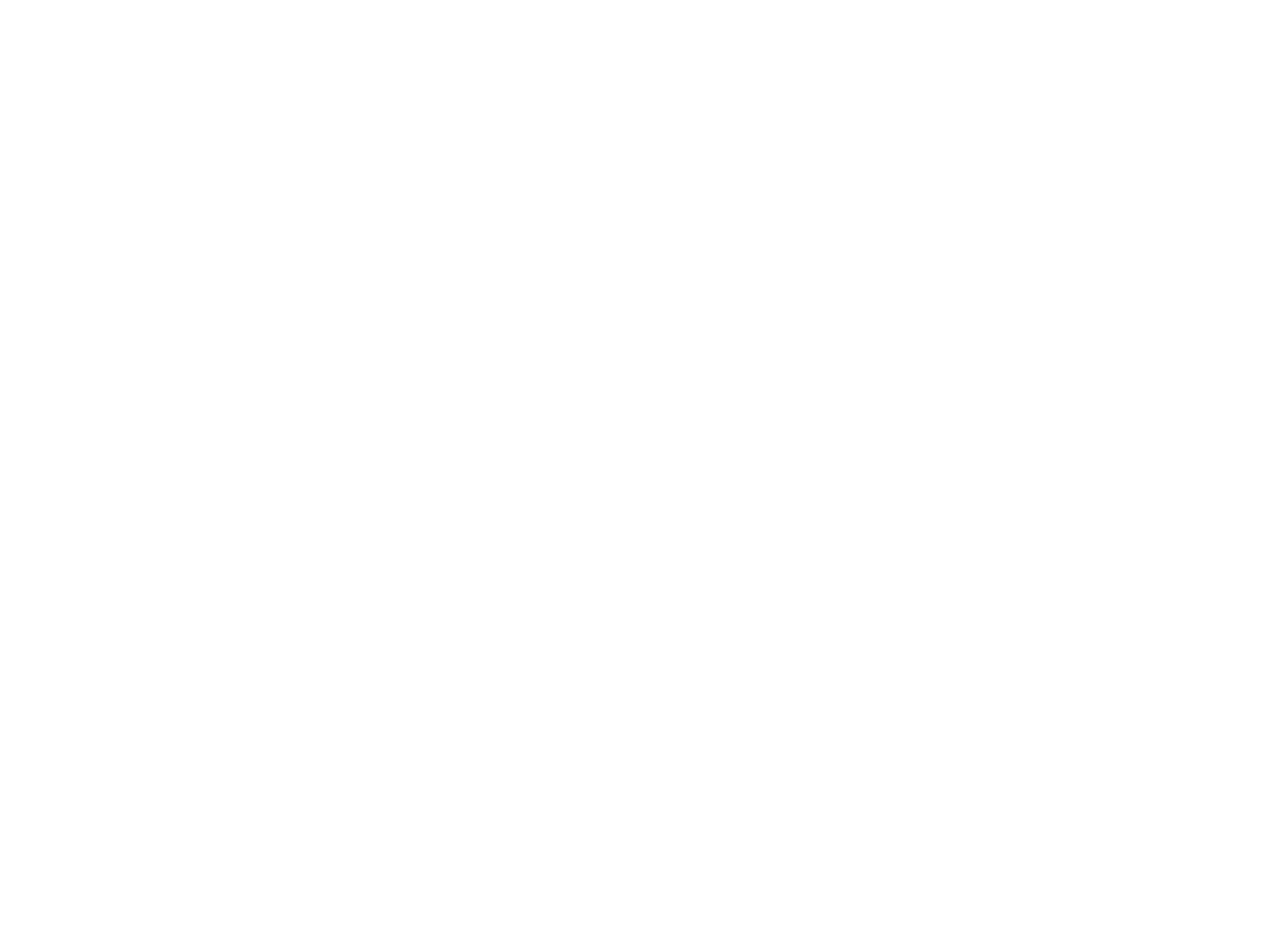
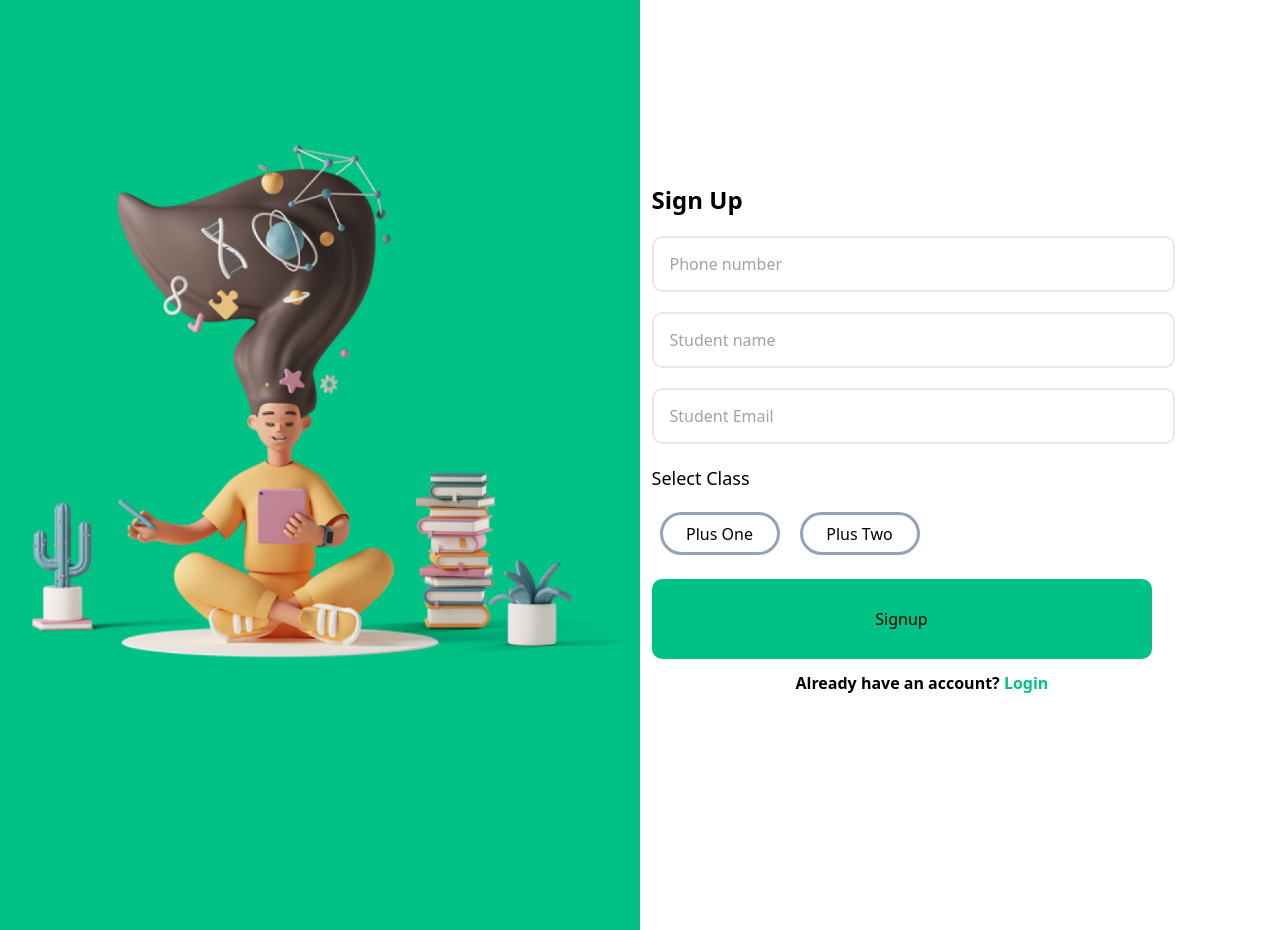
Before and after one commit to akanandhu/learn-react, a Next.js app: page /signup/signUp in a window 1280 px wide. Before the commit the page ends 800 px from the top, so only its background shows below. Built offline with nearby package versions, Linux system fonts and the light colour scheme.

Commit message:
Login page responsicve

```diff
--- a/pages/index.tsx
+++ b/pages/index.tsx
@@ -24,6 +24,7 @@ const Home: NextPage = () => {
       <h3 className='text-red-500'>Content<Link href={'./contentPage/mainPage'}>Page </Link></h3>
       <h3>Tailwind Css <Link href={'./content2/content2'}> Content Page  </Link></h3>
       <h3 className='text-red-800'><Link href={'./login/loginPage'}>Login Page</Link></h3>
+      <h3><Link href={'./signup/signUp'}>SignUp Page</Link></h3>
 
       {/* <div className='h-[200px] w-[550px] bg-black flex text-white text-center justify-center  '>
         <div className='grid grid-flow-col grid-cols-4 grid-rows-1  w-[100%]'>
--- a/pages/login/loginPage.tsx
+++ b/pages/login/loginPage.tsx
@@ -4,17 +4,17 @@ import Image from 'next/image';
 
 function loginPage() {
   return (
-    <div className=' flex h-[930px] w-[100%]'>
-        <div className='  bg-orangeBG h-[100%] w-[50%] flex justify-center content-center'>
-            <div className='h-[700px] w-[700px] content-center ml-8 align-middle mt-14 '>
+    <div className=' flex flex-col lg:flex-row md:flex-row h-[550px] w-[100%]  md:flex md:h-[930px] md:w-[100%] lg:flex lg:h-[930px] lg:w-[100%]'>
+        <div className=' mb-24 bg-white h-[100%] w-[100%] content-center flex flex-row  lg:bg-orangeBG lg:h-[100%] lg:w-[50%] lg:flex lg:justify-center lg:content-center md:bg-greenBG sm:h-[100%] sm:w-[50%] '>
+            <div className=' h-[200px] w-[100%] content-center ml-16 mt-5   lg:h-[700px] lg:w-[700px] lg:content-center lg:ml-8 lg:align-middle lg:mt-14 sm:h-[100%] sm:w-[100%] sm:ml-8 sm:mt-14  '>
             <Image src={student}  className=' object-fill '/>
             </div>
         </div>
-        <div className='bg-white h-[100%] w-[50%]  flex justify-center flex-1'>
-        <div className='h-[559px] w-[617px] flex flex-col  pt-[218px] pr-[139px] gap-14 mt-4'>
-            <h1 className='text-black text-center font-semibold text-3xl'>Login</h1>
-            <input type='number' placeholder='Phone number' className=' rounded-[8px] border-solid border-2  border-borderColor  h-[59px] w=[523px] placeholder-gray-500 placeholder:font-semibold px-4 '></input>
-            <button className=' bg-bluebutton w-[490px] h-[59px] text-white font-sans font-semibold rounded-md'>Login</button>
+        <div className= 'h-[100%] w-[100%] flex justify-center flex-1 lg:bg-white lg:h-[100%] lg:w-[50%] md:w-[50%]  lg:flex lg:justify-center lg:flex-1 sm:bg-white sm:h-[100%] sm:w-[50%] sm:flex sm:justify-center sm:flex-1'>
+        <div className='lg:ml-24 h-[400px] w-[80%] justify-center flex flex-col lg:h-[559px] lg:w-[617px] lg:flex lg:flex-col  lg:pt-[218px]  lg:gap-14 lg:mt-4 md:h-[50%] md:w-[80%] md:flex md:flex-col md:pt-[218px] md:pr-[139px] md:gap-14 md:mt-4'>
+            <h1 className='lg:text-black lg:text-center lg:font-semibold lg:text-3xl sm:text-center sm:font-semibold md:text-2xl text-3xl '>Login</h1>
+            <input type='number' placeholder='Phone number' className='mt-5 h-[60px] flex rounded-[8px] border-solid border-2 border-borderColor md:flex md:rounded-[8px] md:border-solid md:border-2 md:border-borderColor   lg:flex lg:rounded-[8px] lg:border-solid lg:border-2  lg:border-borderColor  lg:h-[59px] lg:w=[523px] sm: placeholder-gray-500 placeholder:font-semibold px-4 '></input>
+            <button className=' flex bg-bluebutton w-[70px] rounded-xl h-[30px] mt-5 ml-24  text-white pl-4 md:flex md:bg-bluebutton md:w-[140px]   md:rounded-xl md:h-[40] md:text-white md:font-sans md:font-semibold md:pl-12 md:text-justify lg:flex lg:bg-bluebutton lg:w-[490px] lg:h-[59px] lg:text-white lg:font-sans lg:font-semibold lg:ml-0 md:ml-0 lg:rounded-md lg:justify-center '>Login</button>
         </div>
         </div>
 
--- a/pages/signup/signUp.tsx
+++ b/pages/signup/signUp.tsx
@@ -1,10 +1,43 @@
 import React from 'react'
+import Image from 'next/image'
+import student from '/public/images/student.png'
+import line from '/public/images/line 18.png';
+
 
 function signUp() {
   return (
-    <div>
+    <div className=' flex h-[930px] w-[100%]'>
+        <div className=' bg-greenBG h-[100%] w-[50%] flex justify-center content-center'>
+            <div className='h-[700px] w-[700px] content-center ml-8 align-middle mt-14 '>
+            <Image src={student}  className=' object-fill '/>
+            </div>
+        </div>
+        <div className='bg-white h-[100%] w-[50%] justify-center  flex'>
+        <form className='h-[879px] w-[617px] flex flex-col justify-center '>
+           <div className='flex flex-col relative '>
+            <label className="text-2xl mb-5 font-semibold" > Sign Up </label>
+            <input placeholder='Phone number' type='number' className='lg: mb-5 w-[523px] h-[56px] border-[2px] rounded-[10px] placeholder:px-4'></input>
+            <input placeholder='Student name' className='mb-5 w-[523px] h-[56px] border-[2px] rounded-[10px] placeholder:px-4'></input>
+            <input placeholder='Student Email'  className='mb-5 w-[523px] h-[56px] border-[2px] rounded-[10px] placeholder:px-4'></input>
+           </div>
+           <div>
+            <label className='text-lg '>Select Class</label>
+            <div className='flex flex-row mt-5 pl-2'>
+            <button className= ' bg-white border-slate-400 border-[3px] w-[120px] h-[43px] mr-5 rounded-[60px]'>Plus One</button>
+            <button className=' bg-white border-slate-400 border-[3px] w-[120px] h-[43px] rounded-[60px]'>Plus Two</button>
 
-    </div>
+            </div>
+            <button className='lg:bg-greenBG h-[80px] w-[500px] mt-6 rounded-[10px] '>Signup</button>
+
+            <h3 className='text-[16px] font-semibold font-sans pl-36 pt-3'>Already have an account? <span className='text-greenBG text-[16px]'>Login </span></h3>
+           </div>
+
+        </form>
+
+        </div>
+        </div>
+
+
   )
 }
 
--- a/tailwind.config.js
+++ b/tailwind.config.js
@@ -21,6 +21,7 @@ module.exports = {
       "bluebutton" : "#2F2F85",
       "loginbutton" : "#5500C2",
       "orangeBG" : "#F4BA58",
+      "greenBG" : "#00C285",
       "borderColor" : "#B9B4B4",
 
     },
```
Also changed, not shown: public/images/Line 18.png (added).
